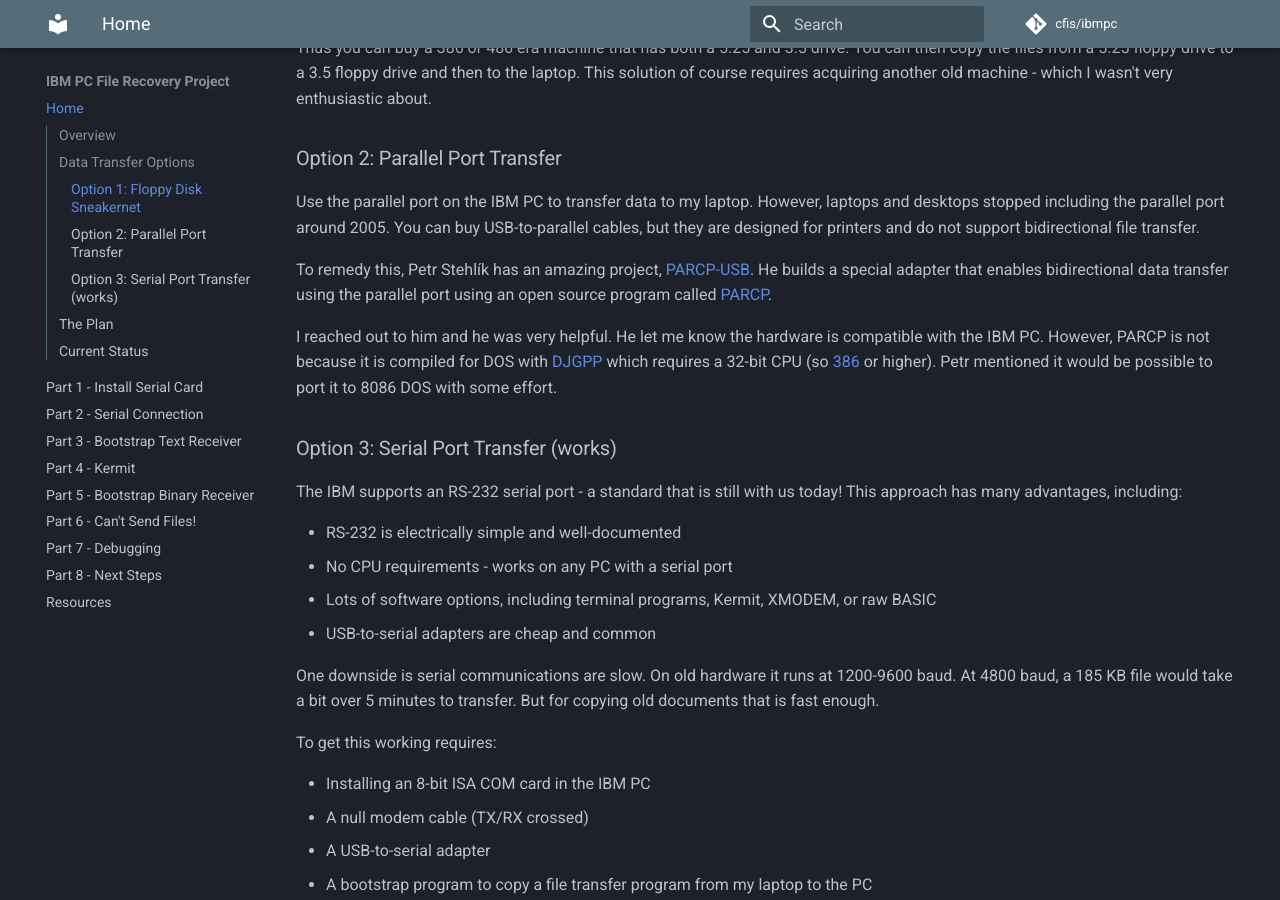
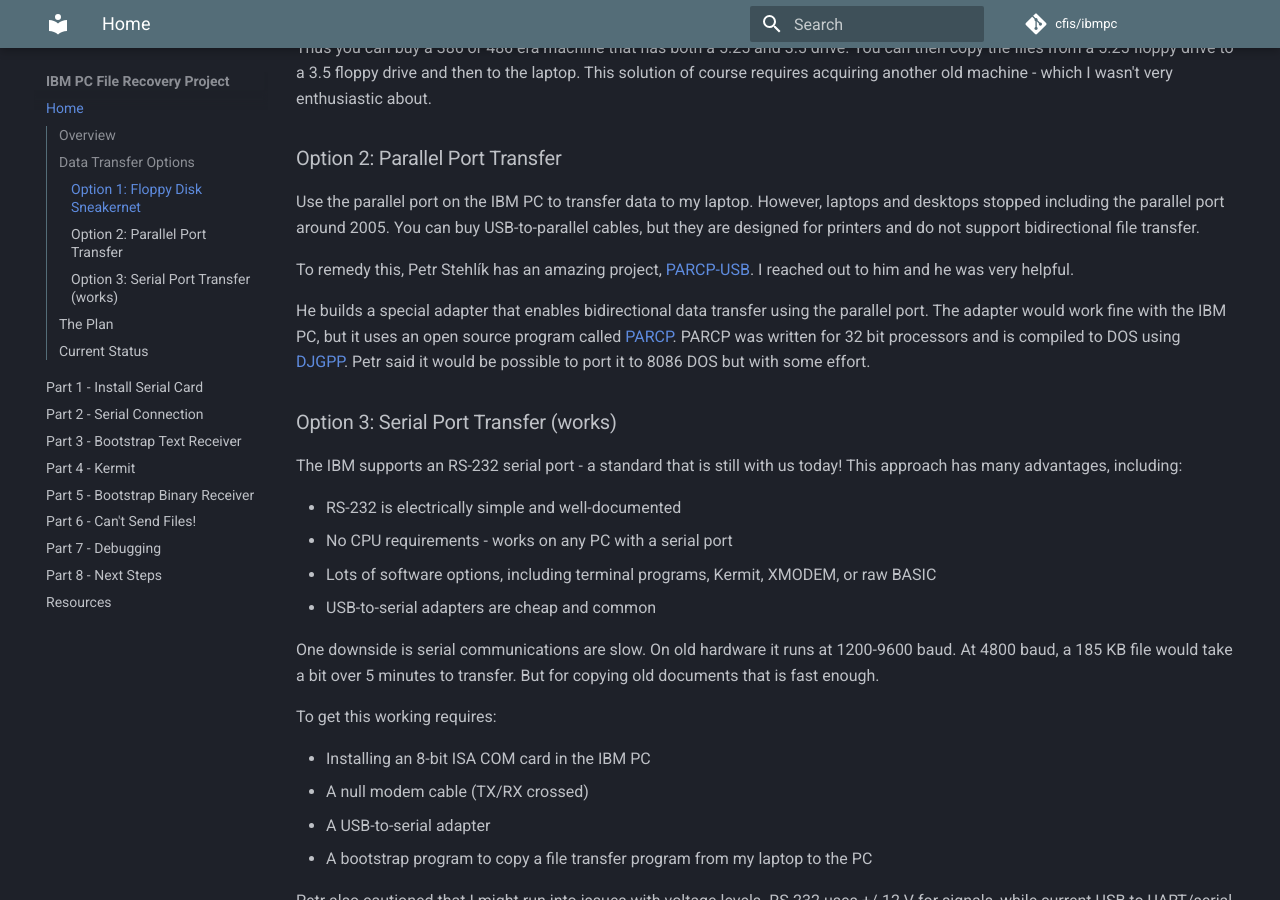
Before and after one commit to cfis/ibmpc, an MkDocs documentation site: the page built from docs/index.md, in a window 1280 px wide and 900 px high, scrolled down 1486 px. Built offline with MkDocs 1.6.1 and Material for MkDocs 9.7.7, drawn with Linux system fonts in a browser that asks for light colours; comment, search, counter and statistics services are not loaded.

Commit message:
Rewrite parcp section.

```diff
--- a/docs/index.md
+++ b/docs/index.md
@@ -42,9 +42,9 @@ Thus you can buy a 386 or 486 era machine that has both a 5.25 and 3.5 drive. Yo
 
 Use the parallel port on the IBM PC to transfer data to my laptop. However, laptops and desktops stopped including the parallel port around 2005. You can buy USB-to-parallel cables, but they are designed for printers and do not support bidirectional file transfer.
 
-To remedy this, Petr Stehlík has an amazing project, [PARCP-USB](https://joy.sophics.cz/parcp/parcp-usb.html). He builds a special adapter that enables bidirectional data transfer using the parallel port using an open source program called [PARCP](https://github.com/joysfera/parcp).
+To remedy this, Petr Stehlík has an amazing project, [PARCP-USB](https://joy.sophics.cz/parcp/parcp-usb.html). I reached out to him and he was very helpful.
 
-I reached out to him and he was very helpful. He let me know the hardware is compatible with the IBM PC. However, PARCP is not because it is compiled for DOS with [DJGPP](https://www.delorie.com/djgpp/) which requires a 32-bit CPU (so [386](https://en.wikipedia.org/wiki/I386) or higher). Petr mentioned it would be possible to port it to 8086 DOS with some effort.
+He builds a special adapter that enables bidirectional data transfer using the parallel port. The adapter would work fine with the IBM PC, but it uses an open source program called [PARCP](https://github.com/joysfera/parcp). PARCP was written for 32 bit processors and is compiled to DOS using [DJGPP](https://www.delorie.com/djgpp/). Petr said it would be possible to port it to 8086 DOS but with some effort.
 
 ### Option 3: Serial Port Transfer (works)
 
```
